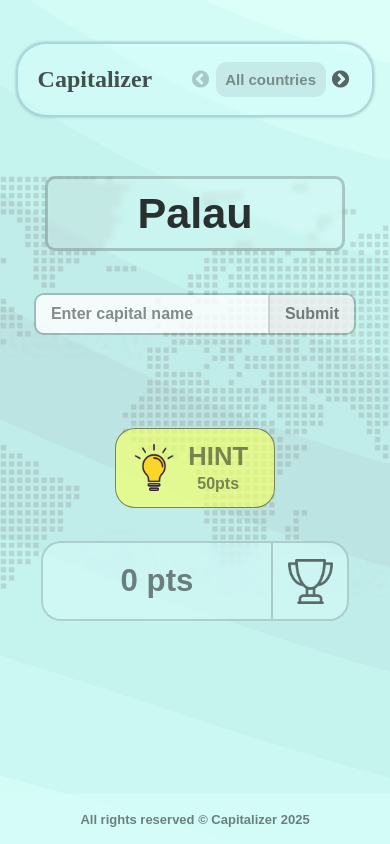
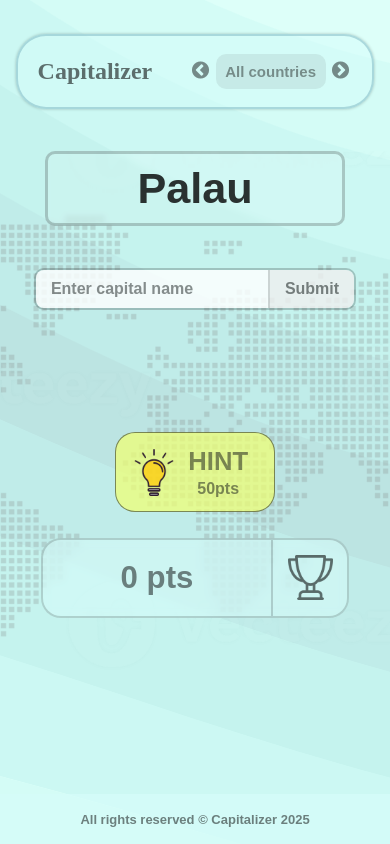
Before and after one commit to alecs007/Capitalizer, a React (Vite) app: page / in a window 390 px wide. Built offline with nearby package versions, Linux system fonts and the light colour scheme; a web font is replaced by a local one.

Commit message:
Modified

```diff
--- a/src/App.css
+++ b/src/App.css
@@ -32,5 +32,5 @@ a {
 }
 .slick-prev::before,
 .slick-next::before {
-  color: rgba(0, 0, 0, 0.8) !important;
+  color: rgba(0, 0, 0, 0.6) !important;
 }
--- a/src/components/Header/Header.css
+++ b/src/components/Header/Header.css
@@ -8,7 +8,7 @@
   border-radius: 30px;
   border: 2px solid rgba(125, 179, 192, 0.5);
   box-shadow: 0px 0px 3px rgba(0, 0, 0, 0.25);
-  margin: 5vh 0;
+  margin: 5vh 0 5vh 0;
   display: flex;
   align-items: center;
   justify-content: space-between;
@@ -28,7 +28,7 @@
     font-family: "Oldenburg", serif;
     font-weight: 900;
     font-style: normal;
-    opacity: 0.85;
+    opacity: 0.7;
     cursor: pointer;
   }
 }
@@ -184,6 +184,7 @@
   .header {
     height: 70px;
     min-height: 75px;
+    margin: 4vh 0 5vh 0;
   }
   .header_p3 {
     display: none;
--- a/src/components/Header/Header.jsx
+++ b/src/components/Header/Header.jsx
@@ -42,6 +42,7 @@ const Header = ({ selected, setSelected }) => {
           slidesToShow: 3,
           slidesToScroll: 1,
           arrows: true,
+          infinite: true,
         },
       },
       {
@@ -50,6 +51,7 @@ const Header = ({ selected, setSelected }) => {
           slidesToShow: 2,
           slidesToScroll: 1,
           arrows: true,
+          infinite: true,
         },
       },
       {
@@ -58,6 +60,7 @@ const Header = ({ selected, setSelected }) => {
           slidesToShow: 1,
           slidesToScroll: 1,
           arrows: true,
+          infinite: true,
           speed: 150,
         },
       },
--- a/src/pages/main_page/MainPage.css
+++ b/src/pages/main_page/MainPage.css
@@ -218,7 +218,6 @@
 @media screen and (max-width: 940px) {
   .main_page {
     width: 20vw;
-    height: 100%;
   }
   .form {
     justify-content: flex-start;
@@ -245,8 +244,9 @@
     margin-bottom: 100px;
   }
   .utilities {
+    margin-top: 30px;
     flex-direction: column;
-    gap: 4vh;
+    gap: 3vh;
   }
   .score {
     font-size: 1.3em;
```
